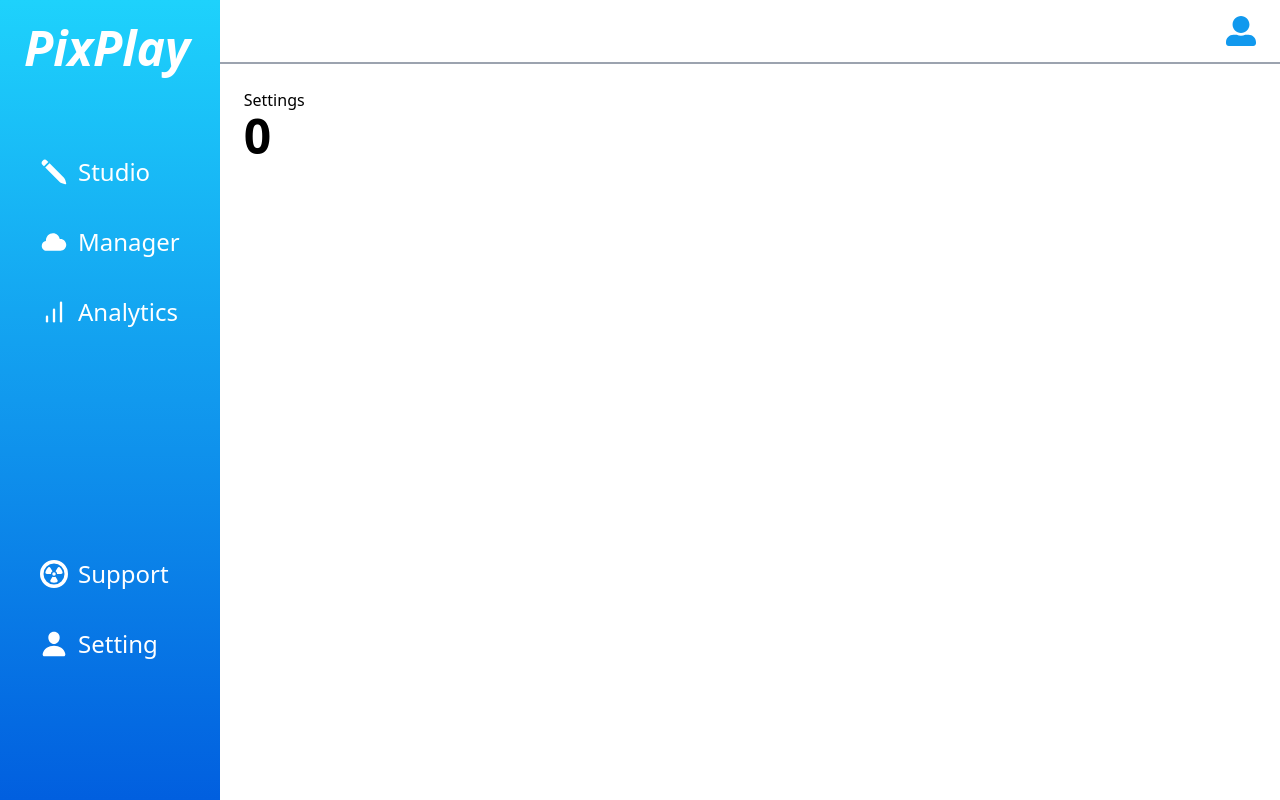
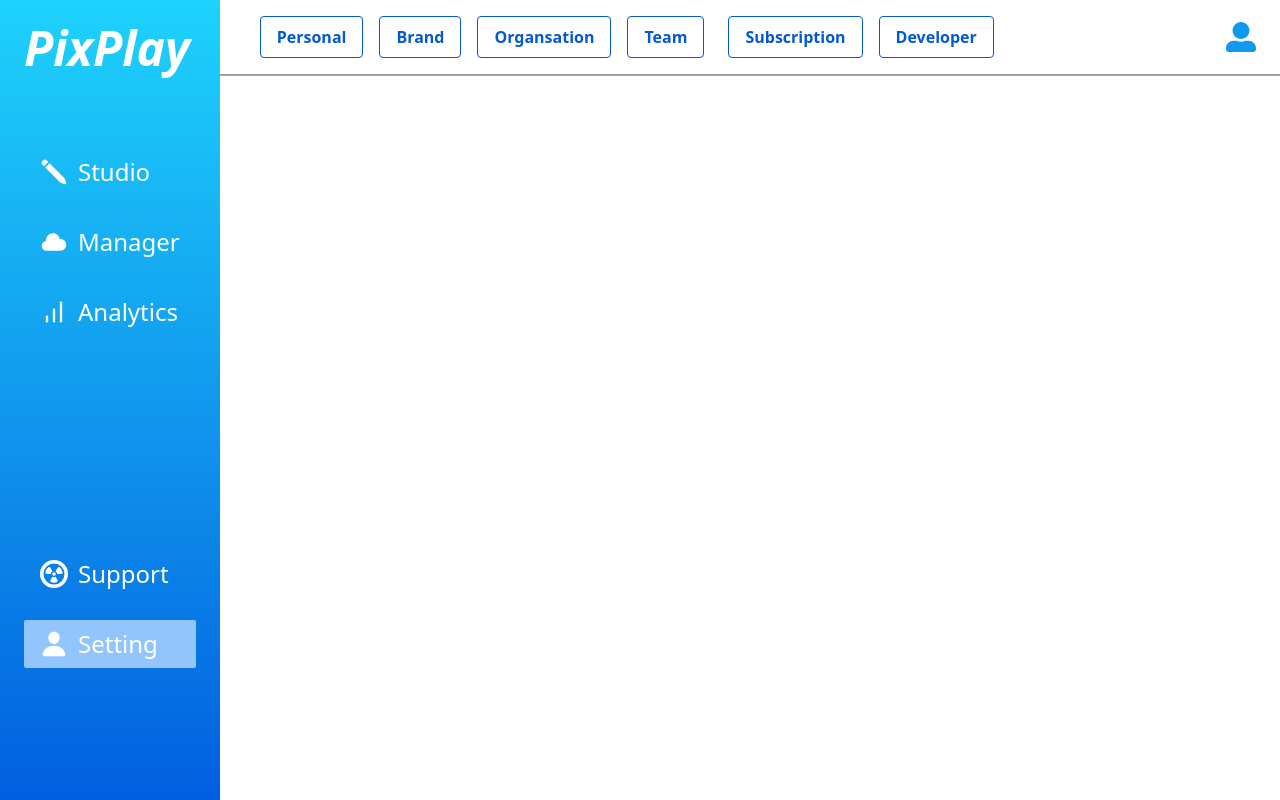
Before and after one commit to Aljoboyer/pixplaydemo, a React (Vite) app: page /dashboard/settings in a window 1280 px wide. Built offline with nearby package versions, Linux system fonts and the light colour scheme.

Commit message:
settings tab bar done

```diff
--- a/package.json
+++ b/package.json
@@ -23,6 +23,7 @@
     "react-icons": "^5.1.0",
     "react-redux": "^9.1.0",
     "react-router-dom": "^6.21.2",
+    "react-scroll": "^1.9.0",
     "redux-persist": "^6.0.0",
     "yup": "^1.3.3"
   },
--- /dev/null
+++ b/src/components/admin/settings/PersonalSection.jsx
@@ -0,0 +1,51 @@
+import React from 'react'
+import SettingsVector from '../../../assets/image/settingsVector.jpg';
+import ImageUpload from '../../common/ImageUpload/ImageUpload';
+
+const PersonalSection = () => {
+  return (
+   <div className='flex flex-row justify-evenly'>
+        <div className='w-full lg:w-1/2 bg-[#EBEEF0] p-4 rounded-md'>
+
+              <div className='xl:flex xl:flex-row lg:flex lg:flex-row  md:flex md:flex-col sm:flex sm:flex-col mt-4 justify-center'>
+                  <div>
+                      <h1 className='text-xl md:text-2x lg:text-3xl font-bold text-start'>Details</h1>
+                     <div className='mt-4'>
+                      <ImageUpload/>
+                        <h1 className='text-xl font-bold'>@admin</h1>
+                     </div>
+                  </div>
+
+                  <div>
+                      <div className='mt-2 lg:mt-11 ms-0 lg:ms-4'>
+                          <input className='w-[1/2] bg-[#DDDDDD] rounded-md px-4 py-2' placeholder='First Name' type="text" />
+                          <input className='w-[1/2] bg-[#DDDDDD] rounded-md px-4 py-2 ms-0 sm:ms-2 md:ms-4 mt-4 md:mt-0' placeholder='Last Name' type="text" />
+                      </div>
+
+                      <div className='mt-4 ms-0 lg:ms-4'>
+                          <input className='w-full bg-[#DDDDDD] rounded-md px-4 py-2' placeholder='Your Email' type="text" />
+                      </div>
+
+                      <div className='mt-4 ms-0 lg:ms-4'>
+                          <input className='w-full bg-[#DDDDDD] rounded-md px-4 py-2' placeholder='Your Phone' type="text" />
+                      </div>
+
+                      <div className='mt-4 ms-0 lg:ms-4'>
+                          <input className='w-full bg-[#DDDDDD] rounded-md px-4 py-2' placeholder='Your Department' type="text" />
+                      </div>
+
+                      <div className='flex flex-row justify-center mt-4 ps-0 lg:ps-4 w-full'>
+                      <button className='w-full  bg-black text-white font-bold py-2 rounded-md'>SAVE</button>
+                      </div>
+                  </div>
+              </div>
+
+        </div>
+        <div className='hidden lg:block w-full lg:w-1/2'>
+            <img className='w-full ' src={SettingsVector} alt="" />
+        </div>
+   </div>
+  )
+}
+
+export default PersonalSection;
--- a/src/components/common/Headers/SettingsHeader.jsx
+++ b/src/components/common/Headers/SettingsHeader.jsx
@@ -1,8 +1,11 @@
 import React, { useState } from 'react';
-import { Link, useNavigate } from 'react-router-dom';
+import { useNavigate } from 'react-router-dom';
 import { FaUserAlt } from "react-icons/fa";
 import { IoMdLogOut } from "react-icons/io";
 import SidebarToggleButton from '../Layouts/LayoutSidebar/SidebarToggleButton';
+import { useDispatch, useSelector } from 'react-redux';
+import { setSettingsCurrentTab } from '../../../redux/slices/commonSlice';
+import { Link } from 'react-scroll';
 
 const SettingsHeader = (props) => {
 	const navigate = useNavigate()
@@ -12,20 +15,62 @@
 	};
 	const [dropdownOpen, setDropdownOpen] = useState(false);
 
+	const dispatch = useDispatch()
+	const settingsTabName = useSelector((state) => state.commonstore.settingsCurrentTab);
+
 	return (
-		<header className="sticky top-0 z-999 flex w-full  drop-shadow-1 dark:bg-boxdark dark:drop-shadow-none  border-b-2 border-gray-400">
-			<div className="flex flex-grow items-center justify-between py-4 px-4 shadow-2 md:px-6 2xl:px-11">
+		<header className="sticky top-0 z-999 flex w-full  drop-shadow-1 dark:bg-boxdark dark:drop-shadow-none  border-b-2 border-gray-400 bg-white">
+			<div className="w-full flex flex-grow items-center justify-between py-4 px-4 shadow-2 md:px-6 2xl:px-11">
 				<div className="flex items-center gap-2 sm:gap-4 lg:hidden">
 					<SidebarToggleButton
 						sidebarOpen={props.sidebarOpen}
 						onClick={(e) => handleSidebarToggle(e)}
 					/>
 				</div>
-                <div>
-                    <button>
+				<div className="overflow-x-auto whitespace-no-wrap lg:overflow-x-none">
+					<div className="inline-flex  mx-2">
+						<div className="ms-2">
+							<button
+							onClick={() => dispatch(setSettingsCurrentTab('personal'))}
+							className={` font-bold px-2 md:px-4 text-sm md:text-base py-2 border border-1 border-[#0359d2] rounded ${settingsTabName == 'personal' ? 'bg-[#1ED2FC] text-white' : 'text-[#0359d2]'}`}>Personal</button>
+						</div>
 
-                    </button>
-                </div>
+						<div className="mx-4">
+							<button
+							onClick={() => dispatch(setSettingsCurrentTab('brand'))}
+							className={`font-bold px-2 md:px-4 text-sm md:text-base py-2 border border-1 border-[#0359d2] rounded ${settingsTabName == 'brand' ? 'bg-[#1ED2FC] text-white' : 'text-[#0359d2]'}`}>Brand</button>
+						</div>
+
+						<div className="">
+							<button
+							onClick={() => dispatch(setSettingsCurrentTab('Organsation'))}
+							className={`font-bold px-2 md:px-4 text-sm md:text-base py-2 border border-1 border-[#0359d2] rounded ${settingsTabName == 'Organsation' ? 'bg-[#1ED2FC] text-white' : 'text-[#0359d2]'}`}>Organsation</button>
+						</div>
+
+						<div className="mx-4">
+							<button
+							onClick={() => dispatch(setSettingsCurrentTab('Team'))}
+							className={`font-bold px-2 md:px-4 text-sm md:text-base py-2 border border-1 border-[#0359d2] rounded ${settingsTabName == 'Team' ? 'bg-[#1ED2FC] text-white' : 'text-[#0359d2]'}`}>Team</button>
+						</div>
+
+						<div className="ms-2">
+							<button
+							onClick={() => dispatch(setSettingsCurrentTab('Subscription'))}
+							className={`font-bold px-2 md:px-4 text-sm md:text-base py-2 border border-1 border-[#0359d2] rounded ${settingsTabName == 'Subscription' ? 'bg-[#1ED2FC] text-white' : 'text-[#0359d2]'}`}>Subscription</button>
+						</div>
+
+						<div className="mx-4">
+							<Link  to="developer" spy={true} smooth={true} offset={50} duration={500} >
+							<button
+							// onClick={() => dispatch(setSettingsCurrentTab('Developer'))}
+							className={`font-bold px-2 md:px-4 text-sm md:text-base py-2 border border-1 border-[#0359d2] rounded ${settingsTabName == 'Developer' ? 'bg-[#1ED2FC] text-white' : 'text-[#0359d2]'}`}>
+								Developer
+							</button>
+							</Link>
+
+						</div>
+					</div>
+				</div>
                 <div className='ms-auto' onClick={() => setDropdownOpen(!dropdownOpen)}>
                 <FaUserAlt color='#1199EE' size={30}/>
                 </div>
--- /dev/null
+++ b/src/components/common/ImageUpload/ImageUpload.jsx
@@ -0,0 +1,40 @@
+import React from 'react'
+import { MdPersonAddAlt1 } from "react-icons/md";
+
+const ImageUpload = () => {
+  return (
+    <div
+    // draggable={true}
+    // onDragOver={dragOver}
+    // onDragEnter={dragEnter}
+    // onDragLeave={dragLeave}
+    // onDrop={fileDrop}
+
+  >
+    <div className="">
+      <div className=" text-sm text-gray-600">
+        <label
+          htmlFor="images"
+          className="  cursor-pointer  rounded-md font-normal text-base block"
+        >
+          <p className="bg-[#DDDDDD] my-2 px-4 w-[100px] h-[80px]">
+                <MdPersonAddAlt1 size={70} color=''/>
+          </p>
+
+        </label>
+        <input
+          id="images"
+          name="images"
+          type="file"
+          className="sr-only"
+          accept="image/png, image/jpg"
+          // required
+        //   onChange={handleImageChange}
+        />
+      </div>
+    </div>
+  </div>
+  )
+}
+
+export default ImageUpload;
--- a/src/components/common/Layouts/Layout.jsx
+++ b/src/components/common/Layouts/Layout.jsx
@@ -28,7 +28,7 @@
 
 				<div className="relative flex flex-1 flex-col overflow-y-auto overflow-x-hidden">
 					{
-						pathname == '/dashboard/admin-home' ? <SettingsHeader sidebarOpen={sidebarOpen} setSidebarOpen={setSidebarOpen} /> : <LayoutHeader sidebarOpen={sidebarOpen} setSidebarOpen={setSidebarOpen} />
+						pathname == '/dashboard/settings' ? <SettingsHeader sidebarOpen={sidebarOpen} setSidebarOpen={setSidebarOpen} /> : <LayoutHeader sidebarOpen={sidebarOpen} setSidebarOpen={setSidebarOpen} />
 					}
 
 
--- a/src/components/common/Layouts/LayoutSidebar/LayoutSidebar.jsx
+++ b/src/components/common/Layouts/LayoutSidebar/LayoutSidebar.jsx
@@ -74,10 +74,10 @@
 						<div>
 							<NavLink
 								to="/dashboard/admin-home"
-								className={`text-2xl group relative flex items-center gap-2.5 rounded-sm py-2 px-4 font-medium text-white duration-300 ease-in-out hover:bg-blue-300 hover:text-blue-800 dark:hover:bg-meta-4 ${pathname.includes('admin-home') && 'bg-graydark dark:bg-meta-4'
+								className={`text-2xl group relative flex items-center gap-2.5 rounded-sm py-2 px-4 font-medium text-white duration-300 ease-in-out hover:bg-blue-300 hover:text-blue-800 dark:hover:bg-meta-4 ${pathname.includes('admin-home') && 'text-blue-800 bg-blue-300'
 									}`}
 							>
-								<div className='reversed-icon '><HiPencil size={28} /></div>
+								<div className='reversed-icon '><HiPencil size={28}  color='white'  /></div>
 								Studio
 							</NavLink>
 						</div>
@@ -117,7 +117,7 @@
 						<div className='my-4'>
 							<NavLink
 								to="/dashboard/settings"
-								className={`text-2xl group relative flex items-center gap-2.5 rounded-sm py-2 px-4 font-medium text-white duration-300 ease-in-out hover:bg-blue-300 hover:text-blue-800 dark:hover:bg-meta-4 ${pathname.includes('admin-home') && 'bg-graydark dark:bg-meta-4'
+								className={`text-2xl group relative flex items-center gap-2.5 rounded-sm py-2 px-4 font-medium text-white duration-300 ease-in-out hover:bg-blue-300 hover:text-blue-800 dark:hover:bg-meta-4 ${pathname.includes('/dashboard/settings') && 'text-blue-800 bg-blue-300'
 									}`}
 							>
 								<IoPerson size={28} color='white' />
--- a/src/pages/admin/Settings/Settings.jsx
+++ b/src/pages/admin/Settings/Settings.jsx
@@ -1,17 +1,26 @@
-import React from 'react'
+import React, { useEffect } from 'react'
 import Layout from '../../../components/common/Layouts/Layout';
 import { useDispatch, useSelector } from 'react-redux';
-import { increaseCount } from '../../../redux/slices/commonSlice';
+import { setSettingsCurrentTab } from '../../../redux/slices/commonSlice';
+import PersonalSection from '../../../components/admin/settings/PersonalSection';
+import { Link , Element } from 'react-scroll';
 
 const Settings = () => {
   const dispatch = useDispatch();
 
-  const count = useSelector((state) => state.commonstore.count);
+  const settingsTabName = useSelector((state) => state.commonstore.settingsCurrentTab);
+
+  useEffect(() => {
+    dispatch(setSettingsCurrentTab(''))
+  },[]);
 
   return (
    <Layout>
-        <h1 onClick={() => dispatch(increaseCount(1))}>Settings</h1>
-        <h1 className='text-5xl font-bold'>{count}</h1>
+        <div className='z-1 w-full'>
+            {/* <PersonalSection/>
+            <PersonalSection/>
+            <PersonalSection/> */}
+        </div>
    </Layout>
   )
 }
--- a/src/pages/common/Auth/Login/Login.jsx
+++ b/src/pages/common/Auth/Login/Login.jsx
@@ -56,7 +56,7 @@
 
   const loginHandler = () => {
     // console.log('validation success')
-    navigate('/pixplay/admin-home')
+    navigate('/dashboard/admin-home')
   }
 
   return (
--- a/src/redux/slices/commonSlice.js
+++ b/src/redux/slices/commonSlice.js
@@ -2,18 +2,18 @@
 // import {persistReducer} from 'redux-persist';
 
 export const commonSlice = createSlice({
-  name: 'creditInvoice',
+  name: 'commonstoreslice',
   initialState: {
-    count: 0,
+    settingsCurrentTab: 0,
   },
   reducers: {
-    increaseCount: (state, action) => {
-      state.count += action.payload  ;
+    setSettingsCurrentTab: (state, action) => {
+      state.settingsCurrentTab = action.payload  ;
     },
   },
 });
 
-export const {increaseCount} =
+export const {setSettingsCurrentTab} =
   commonSlice.actions;
 
 export const commonSliceReducer = commonSlice.reducer;
```
Also changed, not shown: src/assets/image/settingsVector.jpg (added), 1 other file (tests, documents, lock files or other folders).
